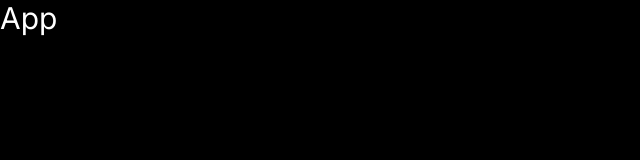
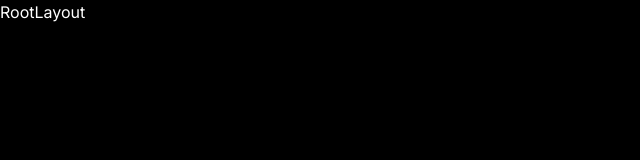
Before and after one commit to deni9309/snapgram, a React (Vite) app: page / in a window 1280 px wide. Shown: the top 160 px of the page, without its empty margins (0-640 px from the left). Built offline with nearby package versions, Linux system fonts and the light colour scheme.

Commit message:
Integrate react-router-dom; Create main app routes and layouts; Create basic app folder structure

```diff
--- a/src/App.tsx
+++ b/src/App.tsx
@@ -1,9 +1,29 @@
-import React from 'react';
+import { Routes, Route } from 'react-router-dom';
+
 import './globals.css';
+
+import SigninForm from "./_auth/forms/SigninForm";
+import SignupForm from "./_auth/forms/SignupForm";
+import { Home } from "./_root/pages";
+import AuthLayout from "./_auth/AuthLayout";
+import RootLayout from "./_root/RootLayout";
 
 const App = () => {
   return (
-    <div className="text-3xl">App</div>
+    <main className="flex h-screen">
+      <Routes>
+        { /* public routes */}
+        <Route element={<AuthLayout />}>
+          <Route path="/sign-in" element={<SigninForm />} />
+          <Route path="/sign-up" element={<SignupForm />} />
+        </Route>
+
+        {/* private routes */}
+        <Route element={<RootLayout />}>
+          <Route index element={<Home />} />
+        </Route>
+      </Routes>
+    </main>
   );
 };
 
--- /dev/null
+++ b/src/_auth/AuthLayout.tsx
@@ -0,0 +1,9 @@
+import React from 'react'
+
+const AuthLayout = () => {
+  return (
+    <div>AuthLayout</div>
+  )
+}
+
+export default AuthLayout
--- /dev/null
+++ b/src/_auth/forms/SigninForm.tsx
@@ -0,0 +1,9 @@
+import React from 'react';
+
+const SigninForm = () => {
+  return (
+    <div>SigninForm</div>
+  );
+};
+
+export default SigninForm;
--- /dev/null
+++ b/src/_auth/forms/SignupForm.tsx
@@ -0,0 +1,9 @@
+import React from 'react';
+
+const SignupForm = () => {
+  return (
+    <div>SignupForm</div>
+  );
+};
+
+export default SignupForm;
--- /dev/null
+++ b/src/_root/RootLayout.tsx
@@ -0,0 +1,9 @@
+import React from 'react';
+
+const RootLayout = () => {
+  return (
+    <div>RootLayout</div>
+  );
+};
+
+export default RootLayout;
--- /dev/null
+++ b/src/_root/pages/Home.tsx
@@ -0,0 +1,9 @@
+import React from 'react';
+
+const Home = () => {
+  return (
+    <div>Home</div>
+  );
+};
+
+export default Home;
--- /dev/null
+++ b/src/_root/pages/index.ts
@@ -0,0 +1 @@
+export { default as Home } from './Home';
--- a/src/main.tsx
+++ b/src/main.tsx
@@ -1,8 +1,10 @@
-import React from "react";
 import ReactDOM from "react-dom/client";
+import { BrowserRouter } from "react-router-dom";
 
 import App from "./App";
 
 ReactDOM.createRoot(document.getElementById('root')!).render(
-  <App />
+  <BrowserRouter>
+    <App />
+  </BrowserRouter>
 );
```
